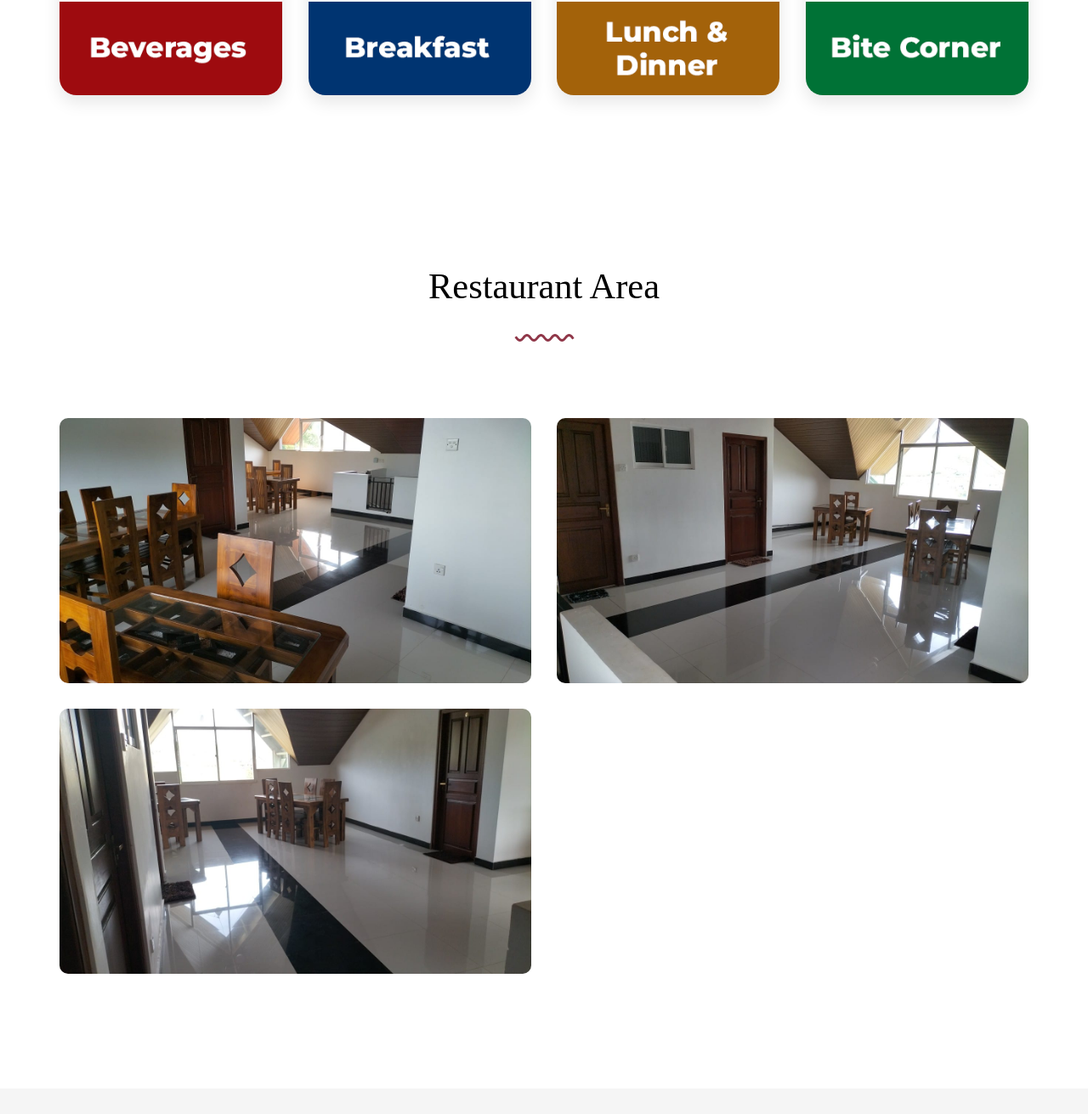
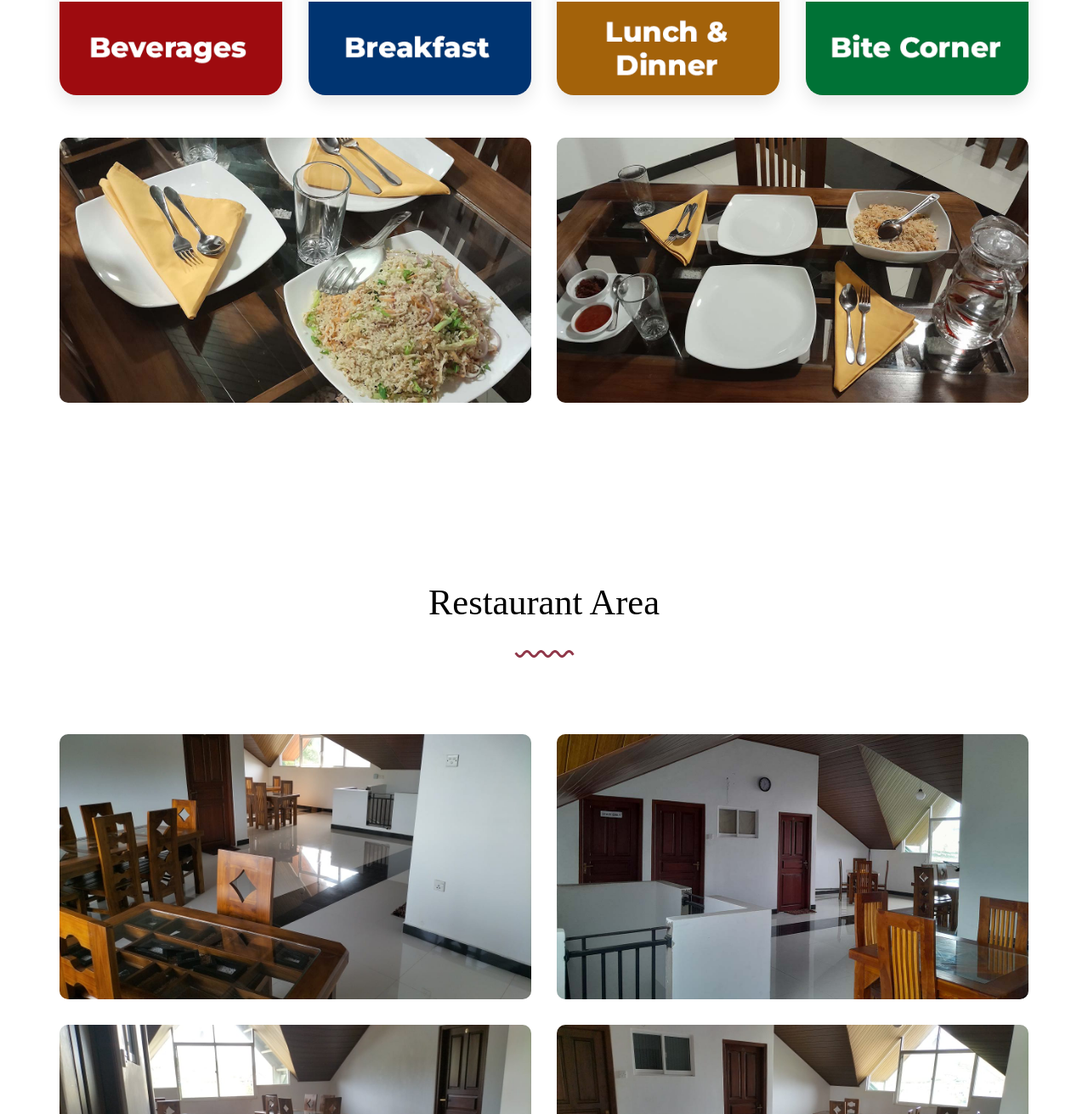
Before and after one commit to creekviewinn/creekviewinn.github.io, a website: page restaurant.html in a window 1280 px wide. Shown: the part 1009-2320 px from the top of the page at 85% size. Drawn offline with Linux system fonts and the light colour scheme; files whose address does not match are found by name.

Commit message:
Update restaurant.html

```diff
--- a/restaurant.html
+++ b/restaurant.html
@@ -90,6 +90,15 @@
           <img src="img/lunchd.png" onclick="redirectToURL('https://sites.google.com/view/food-menu-creekview-inn/lunch-dinner')"alt="# #" class="food">
           <img src="img/bitec.png" onclick="redirectToURL('https://sites.google.com/view/food-menu-creekview-inn/bite-corner')"alt="# #" class="food">
         </div>
+      <div class="row">
+          <div class="col-md-6">
+            <img src="img/restaurant/Foods/food3.jpg" alt="# #" class="outside">
+          </div>
+          <div class="col-md-6">
+            <img src="img/restaurant/Foods/food2.jpg" alt="# #" class="outside">
+
+        </div>
+      </div>
     </div>
     </div>
     </div>
@@ -105,15 +114,17 @@
               <img src="img/curve.svg" class="svg" alt="#">
             </div>
       </div>
-      <div class="row">
+       <div class="row">
         <div class="col-md-6">
           <img src="img/restaurant/1.jpg" alt="# #" class="outside">
           <img src="img/restaurant/2.jpg" alt="# #" class="outside">
+          <img src="img/restaurant/5.jpg" alt="# #" class="outside">
         </div>
         <div class="col-md-6">
+          <img src="img/restaurant/4.jpg" alt="# #" class="outside">
           <img src="img/restaurant/3.jpg" alt="# #" class="outside">
-
-      </div>
+          <img src="img/restaurant/6.jpg" alt="# #" class="outside">
+        </div>
     </div>
   </section>
 
```
